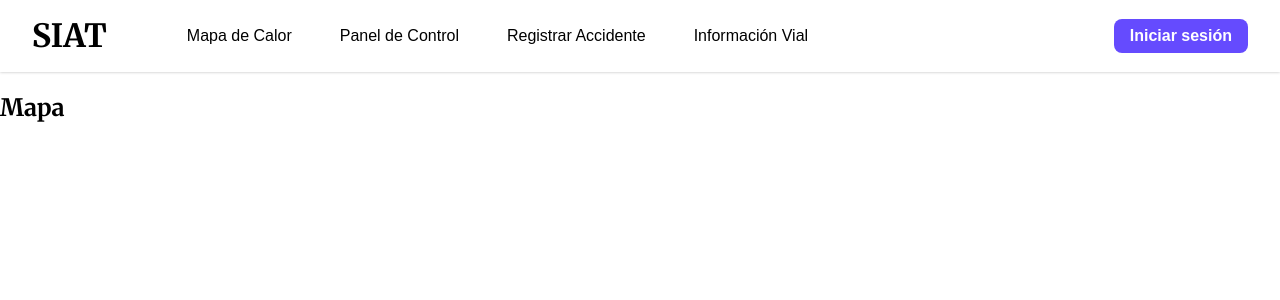
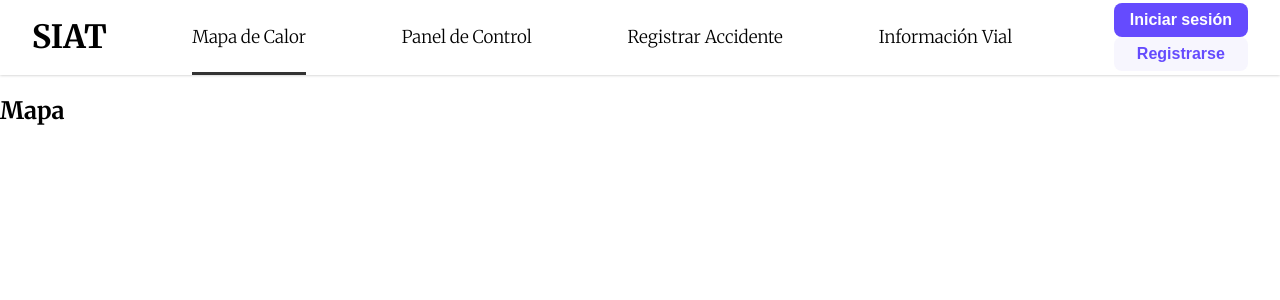
Before and after one commit to SIAT-UV/SIAT-FRONTEND, a React (Vite) app in the folder project/: page /mapa in a window 1280 px wide. Shown: the top 300 px of the page. Built offline with nearby package versions, Linux system fonts and the light colour scheme; no server answers; a web font is replaced by a local one.

Commit message:
Cambio del menu

```diff
--- a/project/src/components/Buttons/Button.module.css
+++ b/project/src/components/Buttons/Button.module.css
@@ -15,9 +15,14 @@
   color: var(--color-primary);
 }
 
-@media screen and (min-width: 768px) {
+@media screen and (min-width: 960px) {
   .button:hover {
     background-color: var(--color-secondary);
     color: var(--color-primary);
   }
+
+  .buttonAlternate:hover {
+    background-color: var(--color-primary);
+    color: var(--color-secondary);
+  }
 }
--- a/project/src/components/Header/Header.jsx
+++ b/project/src/components/Header/Header.jsx
@@ -1,4 +1,4 @@
-import { header, loginButton, loginItem } from "./Header.module.css"
+import { header, buttonsItem, loginButton, registerButton } from "./Header.module.css"
 import { Logo } from "../Logo"
 import { NavBar } from "../NavBar"
 import { Button } from "../Buttons"
@@ -8,8 +8,9 @@ export const Header = ({ children }) => {
     <header className={header}>
       <Logo />
       <NavBar>
-        <li className={loginItem}>
-          <Button alternate otherClass={loginButton}>Iniciar sesión</Button>
+        <li className={buttonsItem}>
+          <Button otherClass={loginButton}>Iniciar sesión</Button>
+          <Button alternate otherClass={registerButton}>Registrarse</Button>
         </li>
       </NavBar>
       {children}
--- a/project/src/components/Header/Header.module.css
+++ b/project/src/components/Header/Header.module.css
@@ -3,28 +3,31 @@
   display: flex;
   justify-content: space-between;
   align-items: center;
-  padding: 1rem;
+  padding-left: 1.5rem;
+  padding-right: 1.5rem;
   box-shadow: 0px 0px 3px 0px #bbb;
 }
 
-.loginButton {
+.loginButton,
+.registerButton {
   width: 100%;
   font-size: 1rem;
 }
 
-@media screen and (min-width: 768px) {
+@media screen and (min-width: 960px) {
   .header {
-    justify-content: start;
-    gap: 80px;
     padding-left: 2rem;
     padding-right: 2rem;
   }
 
-  .loginItem {
+  .buttonsItem {
+    display: flex;
+    flex-direction: column;
     margin-left: auto;
   }
 
-  .loginItem .loginButton {
+  .buttonsItem .loginButton,
+  .registerButton {
     font-size: initial;
     background-color: var(--color-primary);
     color: #fff;
--- a/project/src/components/NavBar/MenuItem.module.css
+++ b/project/src/components/NavBar/MenuItem.module.css
@@ -1,7 +1,10 @@
 .menuItem {
-  display: flex;
-  justify-content: center;
-  align-items: center;
-  flex-wrap: wrap;
-  gap: 10px;
+  font-family: var(--font-secondary);
+  font-size: 1.1rem;
 }
+
+@media screen and (min-width: 960px) {
+  .menuItem:first-child {
+    margin-left: auto;
+  }
+}
--- a/project/src/components/NavBar/NavBar.jsx
+++ b/project/src/components/NavBar/NavBar.jsx
@@ -1,5 +1,5 @@
 import { NavLink } from "../NavLink"
-import { navBar, labelMenu, hamburger, menu } from "./NavBar.module.css"
+import { navBar, labelMenu, hamburger, menu, menuLink, menuLinkActive } from "./NavBar.module.css"
 import { MenuItem } from "./MenuItem"
 
 export const NavBar = ({ children }) => {
@@ -13,16 +13,16 @@ export const NavBar = ({ children }) => {
       <input type="checkbox" className={hamburger} name="hamburger" id="hamburger" />
       <ul className={menu}>
         <MenuItem>
-          <NavLink to="/mapa">Mapa de Calor</NavLink>
+          <NavLink to="/mapa" className={menuLink} active={menuLinkActive}>Mapa de Calor</NavLink>
         </MenuItem>
         <MenuItem>
-          <NavLink to="/dashboard">Panel de Control</NavLink>
+          <NavLink to="/dashboard" className={menuLink} active={menuLinkActive}>Panel de Control</NavLink>
         </MenuItem>
         <MenuItem>
-          <NavLink to="/reportes">Registrar Accidente</NavLink>
+          <NavLink to="/reportes" className={menuLink} active={menuLinkActive}>Registrar Accidente</NavLink>
         </MenuItem>
         <MenuItem>
-          <NavLink to="/analiticas">Información Vial</NavLink>
+          <NavLink to="/analiticas" className={menuLink} active={menuLinkActive}>Información Vial</NavLink>
         </MenuItem>
         {children}
       </ul>
--- a/project/src/components/NavBar/NavBar.module.css
+++ b/project/src/components/NavBar/NavBar.module.css
@@ -6,7 +6,6 @@
   flex-direction: column;
   gap: 2em;
   width: 100%;
-  font-size: 1.2rem;
   font-weight: bold;
   background-color: var(--color-primary);
   color: #fff;
@@ -26,22 +25,55 @@
   display: none;
 }
 
-@media screen and (min-width: 768px) {
+@media screen and (min-width: 960px) {
   .navBar {
     width: 100%;
+    margin-left: 5em;
   }
 
   .menu {
     position: static;
+    justify-content: space-between;
     align-items: center;
     flex-direction: row;
-    gap: 3em;
+    gap: 6em;
     padding: 0;
     background-color: transparent;
     color: #000;
-    font-size: initial;
     font-weight: normal;
     transform: translateX(0);
+  }
+
+  .menuLink {
+    position: relative;
+    display: inline-block;
+    padding-top: 1.5em;
+    padding-bottom: 1.5em;
+    color: inherit;
+    text-decoration: none;
+  }
+
+  .menuLink::after {
+    content: "";
+    position: absolute;
+    bottom: 0;
+    left: 0;
+    display: block;
+    width: 100%;
+    height: 3px;
+    background-color: #333;
+  }
+
+  .menuLink:not(.menuLinkActive)::after {
+    transition: transform .2s;
+  }
+
+  .menuLink:not(.menuLinkActive)::after {
+    transform: scaleX(0);
+  }
+
+  .menuLink:not(.menuLinkActive):hover::after {
+    transform: scaleX(1);
   }
 
   .labelMenu {
--- a/project/src/components/NavLink/NavLink.jsx
+++ b/project/src/components/NavLink/NavLink.jsx
@@ -1,9 +1,12 @@
 import { NavLink as NavLinkRouter } from "react-router-dom"
 import { menuLink } from "./NavLink.module.css"
 
-export const NavLink = ({ children, to, handleClick, className = menuLink, ...props }) => {
+export const NavLink = ({ children, to, handleClick, className = menuLink, active, ...props }) => {
   return (
-    <NavLinkRouter to={to} onClick={handleClick} className={className} {...props}>
+    <NavLinkRouter to={to} onClick={handleClick} className={({ isActive }) => {
+      const hasActive = active ?? ""
+      return isActive && hasActive ? `${className} ${hasActive}` : className
+    }} {...props}>
       {children}
     </NavLinkRouter>
   )
```
